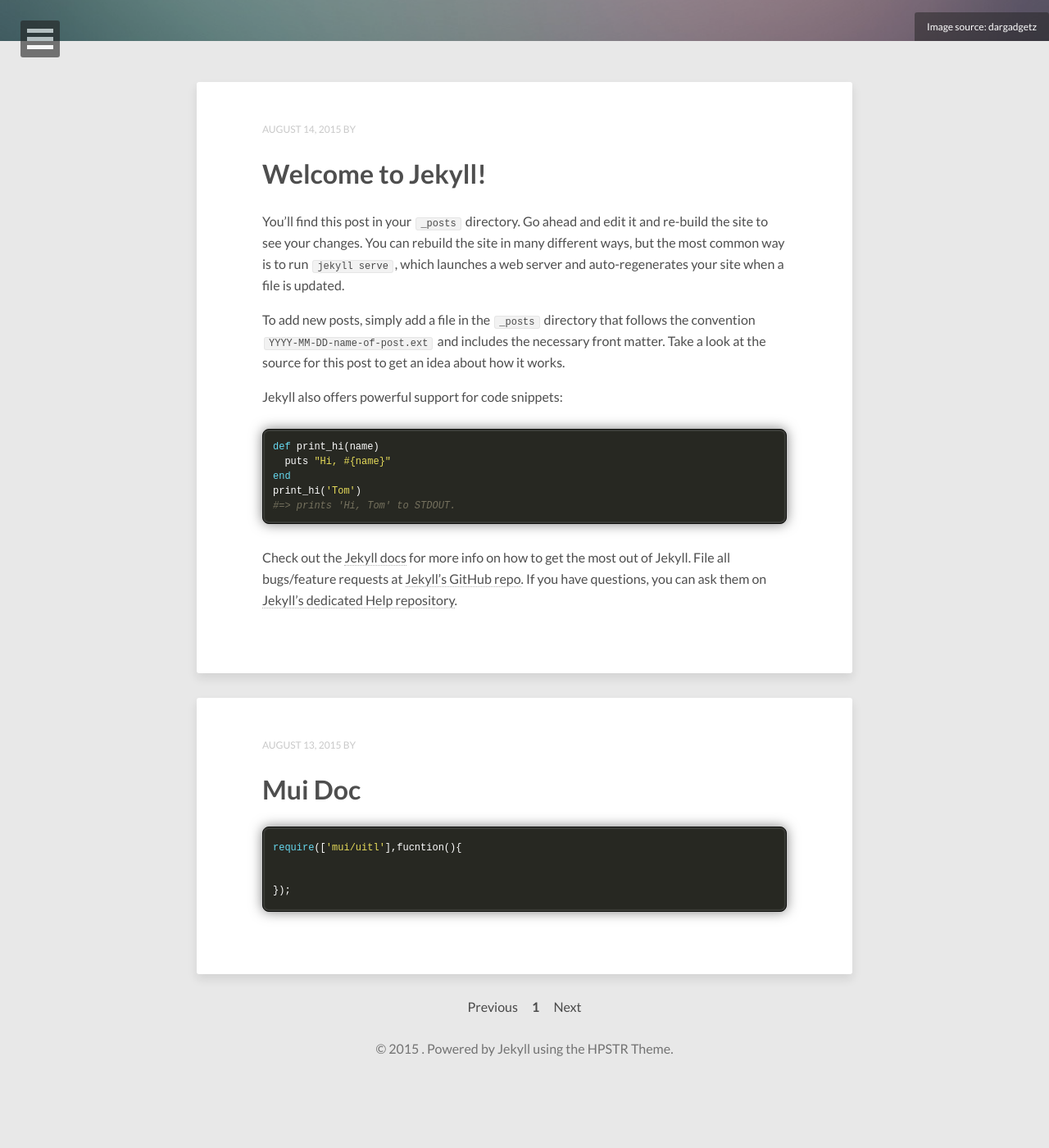
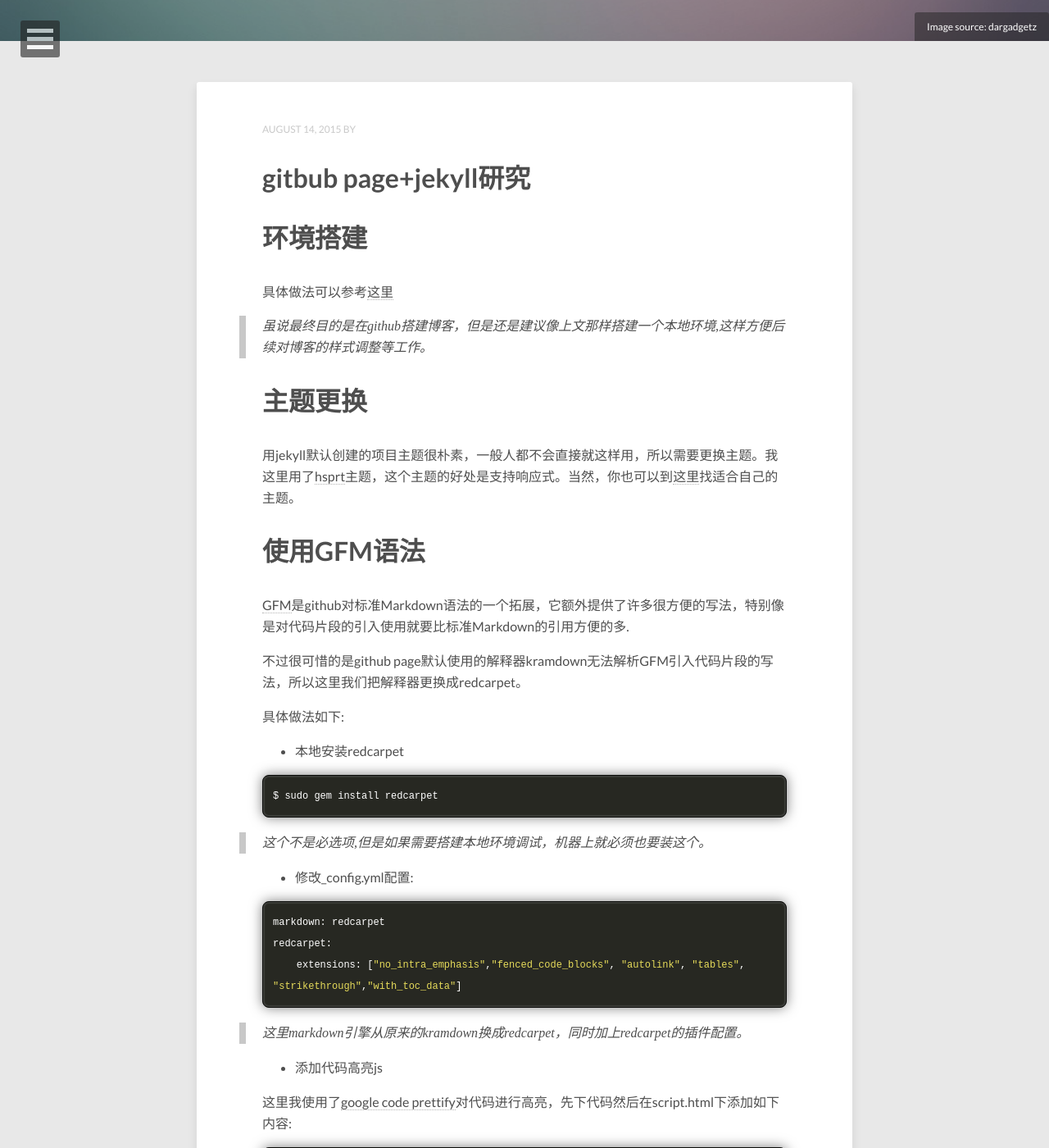
Before and after one commit to vfan140/vfan140.github.io, a Jekyll site: the page built from index.html, in a window 1280 px wide and 1400 px high, scrolled down 350 px. Shown: the whole window at 82% size. Built offline with Jekyll 4.4.1, drawn with Linux system fonts in a browser that asks for light colours; Markdown is read by kramdown in place of the engine named in the settings; the list of posts is cut into pages by our own code; before the commit the page ends 1670 px from its top, so only the background shows below that; some of the changed text lies outside the part shown.

Commit message:
add post

````diff
--- a/_config.yml
+++ b/_config.yml
@@ -3,7 +3,8 @@ title: vfan140's Blog
 email: vfan140@gmail.com
 description: > # this means to ignore newlines until "baseurl:"
 baseurl: "" # the subpath of your site, e.g. /blog/
-url: "http://vfan140.github.io" # the base hostname & protocol for your site
+url: "http://github.com.io" # the base hostname & protocol for your site
+#url: "http://127.0.0.1:4000" # the base hostname & protocol for your site
 github_username:  vfan140
 encoding: utf-8
 # Build settings
--- a/_posts/2015-08-13-MUI-doc.markdown
+++ /dev/null
@@ -1,7 +0,0 @@
-
-```javascript
-require(['mui/uitl'],fucntion(){
-
-});
-
-```
--- /dev/null
+++ b/_posts/2015-08-13-jekyll.md
@@ -0,0 +1,61 @@
+---
+layout: post
+title:  "gitbub page+jekyll研究"
+date:   2015-08-13 22:10:17
+---
+
+
+#环境搭建
+
+具体做法可以参考[这里](http://wenku.baidu.com/link?url=mcKEubXe8PQeDaYWhE3wASiaVWugKk9FOCHn-rqd0W1xcwbZHWfg5afZ6S57o3BJ0Jnac9UrvFKKQARyP1qZr3INI2HEsx2ZVPtMdosHa8y)
+
+>虽说最终目的是在github搭建博客，但是还是建议像上文那样搭建一个本地环境,这样方便后续对博客的样式调整等工作。
+
+#主题更换
+
+用jekyll默认创建的项目主题很朴素，一般人都不会直接就这样用，所以需要更换主题。我这里用了[hsprt](https://mmistakes.github.io/hpstr-jekyll-theme/theme-setup/)主题，这个主题的好处是支持响应式。当然，你也可以到[这里](http://jekyllthemes.org/)找适合自己的主题。
+
+#使用GFM语法
+
+[GFM](https://help.github.com/articles/github-flavored-markdown/)是github对标准Markdown语法的一个拓展，它额外提供了许多很方便的写法，特别像是对代码片段的引入使用就要比标准Markdown的引用方便的多.
+
+不过很可惜的是github page默认使用的解释器kramdown无法解析GFM引入代码片段的写法，所以这里我们把解释器更换成redcarpet。
+
+具体做法如下:
+
+ - 本地安装redcarpet
+
+```
+$ sudo gem install redcarpet
+```
+
+> 这个不是必选项,但是如果需要搭建本地环境调试，机器上就必须也要装这个。
+
+ - 修改_config.yml配置:
+
+```
+markdown: redcarpet
+redcarpet:
+    extensions: ["no_intra_emphasis","fenced_code_blocks", "autolink", "tables", "strikethrough","with_toc_data"]
+```
+
+> 这里markdown引擎从原来的kramdown换成redcarpet，同时加上redcarpet的插件配置。
+
+ - 添加代码高亮js
+
+这里我使用了[google code prettify](http://google-code-prettify.googlecode.com/svn/trunk/README.html)对代码进行高亮，先下代码然后在script.html下添加如下内容:
+
+```html
+<link rel="stylesheet" href="/assets/js/plugins/prettify/prettify.css">
+<script src="/assets/js/plugins/prettify/prettify.js"></script>
+<script type="text/javascript">
+  $(function(){
+    $("pre").addClass("prettyprint");
+    prettyPrint();
+  });
+</script>
+```
+
+#使用TOC
+
+ kramdown解释器默认带了TOC功能,但是redcarpet的TOC用不懂，所以这里换了个纯JS的实现：具体参考[这里](https://github.com/dafi/tocmd-generator),不过吧，本身的样式很挫，所以多多少少要根据自己的主题做一些调整。
--- a/_posts/2015-08-13-welcome-to-jekyll.markdown
+++ /dev/null
@@ -1,25 +0,0 @@
----
-layout: post
-title:  "Welcome to Jekyll!"
-date:   2015-08-13 22:10:17
----
-
-You’ll find this post in your `_posts` directory. Go ahead and edit it and re-build the site to see your changes. You can rebuild the site in many different ways, but the most common way is to run `jekyll serve`, which launches a web server and auto-regenerates your site when a file is updated.
-
-To add new posts, simply add a file in the `_posts` directory that follows the convention `YYYY-MM-DD-name-of-post.ext` and includes the necessary front matter. Take a look at the source for this post to get an idea about how it works.
-
-Jekyll also offers powerful support for code snippets:
-
-{% highlight ruby %}
-def print_hi(name)
-  puts "Hi, #{name}"
-end
-print_hi('Tom')
-#=> prints 'Hi, Tom' to STDOUT.
-{% endhighlight %}
-
-Check out the [Jekyll docs][jekyll] for more info on how to get the most out of Jekyll. File all bugs/feature requests at [Jekyll’s GitHub repo][jekyll-gh]. If you have questions, you can ask them on [Jekyll’s dedicated Help repository][jekyll-help].
-
-[jekyll]:      http://jekyllrb.com
-[jekyll-gh]:   https://github.com/jekyll/jekyll
-[jekyll-help]: https://github.com/jekyll/jekyll-help
````
Also changed, not shown: assets/css/toc.css (+8 -1 lines), assets/js/jquery.toc.js.
